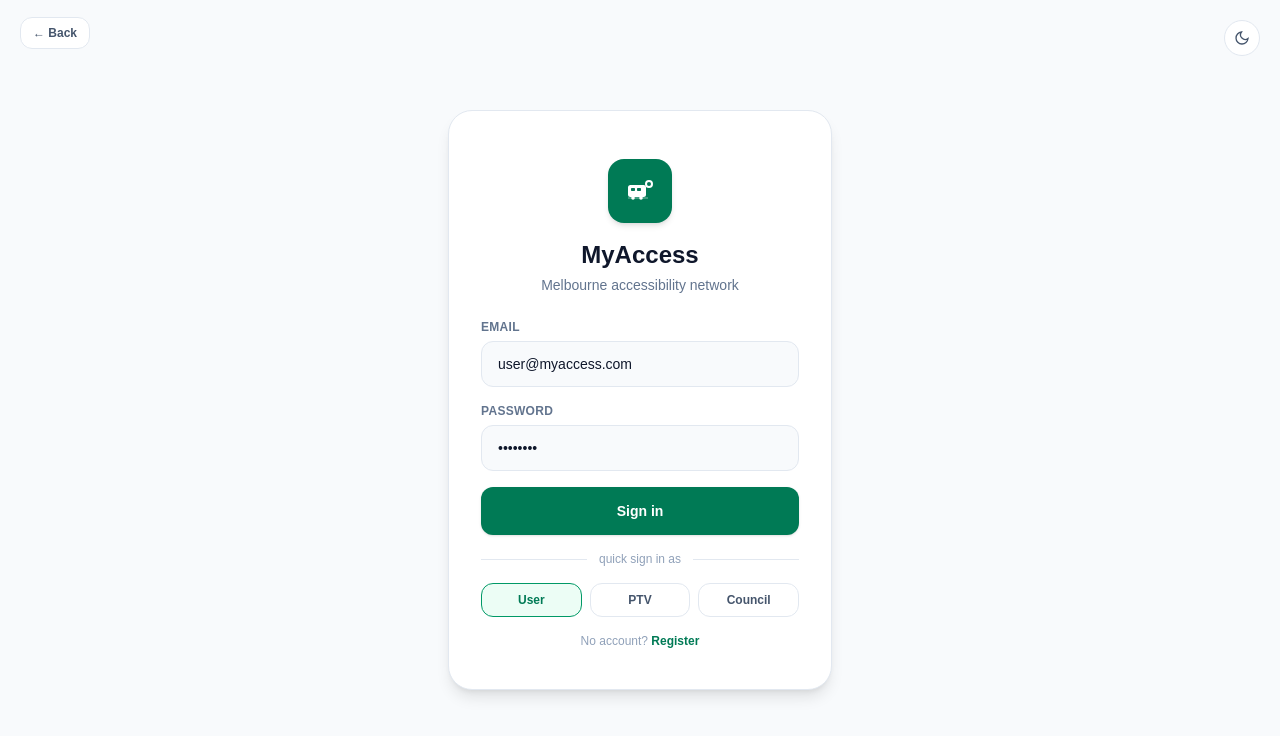
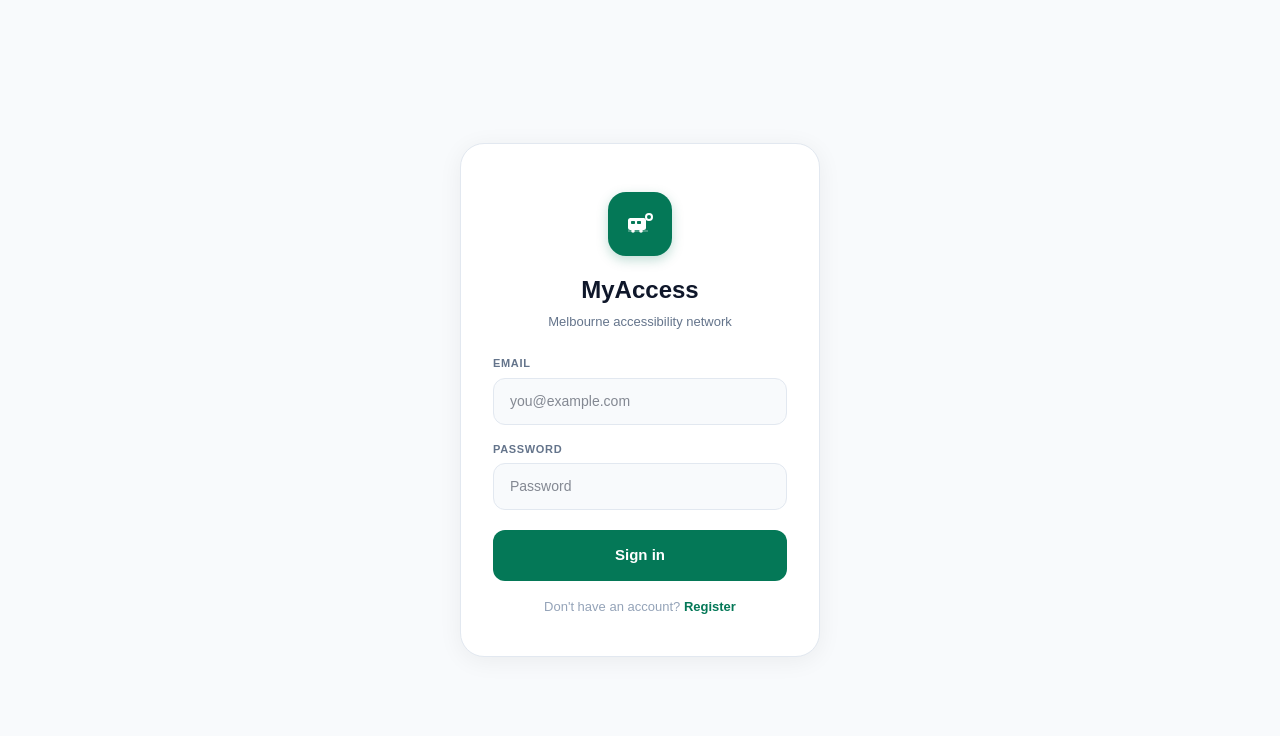
Before and after one commit to Akshaddd/capstone_cvaa, a Next.js app in the folder frontend/: page /m-login in a window 1280 px wide. Shown: the top 736 px of the page. Built offline with nearby package versions, Linux system fonts and the light colour scheme.

Commit message:
simplify login to single role, any credentials go to m-home

```diff
--- a/frontend/app/m-login/page.tsx
+++ b/frontend/app/m-login/page.tsx
@@ -2,51 +2,41 @@
 
 import Link from "next/link";
 import { useState } from "react";
-import { ThemeProvider, ThemeToggle } from "../shared";
-
-const ROLE_ROUTES: Record<string, string> = {
-  "user@myaccess.com":    "/m-home",
-  "ptv@myaccess.com":     "/m-ptv",
-  "council@myaccess.com": "/m-council",
-};
-
-const QUICK_LOGINS = [
-  { label: "User",    email: "user@myaccess.com"    },
-  { label: "PTV",     email: "ptv@myaccess.com"     },
-  { label: "Council", email: "council@myaccess.com" },
-];
+import { ThemeProvider } from "../shared";
 
 function LoginContent() {
-  const [email, setEmail] = useState("user@myaccess.com");
-  const [password, setPassword] = useState("password");
-  const [error, setError] = useState<string | null>(null);
+  const [email,    setEmail]    = useState("");
+  const [password, setPassword] = useState("");
+  const [error,    setError]    = useState<string | null>(null);
 
   function handleSignIn() {
-    const route = ROLE_ROUTES[email.trim().toLowerCase()];
-    if (!route) {
-      setError("Unknown email. Try user@myaccess.com, ptv@myaccess.com, or council@myaccess.com");
-      return;
-    }
-    window.location.href = route;
+    if (!email.trim()) { setError("Please enter your email."); return; }
+    if (!password)     { setError("Please enter your password."); return; }
+
+    window.location.href = "/m-home";
   }
 
   return (
-    <div className="flex min-h-screen flex-col items-center justify-center bg-slate-50 p-5 dark:bg-slate-950">
+    <div style={{
+      minHeight: "100dvh", display: "flex", flexDirection: "column",
+      alignItems: "center", justifyContent: "center",
+      background: "#f8fafc", padding: 20,
+    }}>
 
-      <div className="absolute left-5 top-5">
-        <Link href="/m-landing" className="rounded-xl border border-slate-200 bg-white px-3 py-2 text-xs font-semibold text-slate-600 dark:border-slate-700 dark:bg-slate-800 dark:text-slate-300">
-          ← Back
-        </Link>
-      </div>
-      <div className="absolute right-5 top-5">
-        <ThemeToggle />
-      </div>
+      <div style={{
+        width: "100%", maxWidth: 360,
+        background: "white", borderRadius: 24,
+        border: "1px solid #e2e8f0", boxShadow: "0 4px 24px rgba(0,0,0,0.06)",
+        overflow: "hidden",
+      }}>
 
-      <div className="w-full max-w-sm overflow-hidden rounded-3xl border border-slate-200 bg-white shadow-lg dark:border-slate-800 dark:bg-slate-900">
-
-        {/* Logo */}
-        <div className="flex flex-col items-center px-8 pt-12 pb-6 text-center">
-          <div className="flex h-16 w-16 items-center justify-center rounded-2xl bg-emerald-700 shadow-md">
+        {/* Logo block */}
+        <div style={{ display: "flex", flexDirection: "column", alignItems: "center", padding: "48px 32px 24px", textAlign: "center" }}>
+          <div style={{
+            width: 64, height: 64, borderRadius: 18,
+            background: "#047857", display: "flex", alignItems: "center", justifyContent: "center",
+            boxShadow: "0 4px 12px rgba(4,120,87,0.25)",
+          }}>
             <svg width="28" height="28" viewBox="0 0 28 28" fill="none">
               <rect x="2" y="8" width="18" height="12" rx="2.5" fill="white" />
               <rect x="5" y="11" width="4" height="3" rx="0.8" fill="#047857" />
@@ -58,79 +48,76 @@ function LoginContent() {
               <circle cx="23" cy="7" r="2" fill="#047857" />
             </svg>
           </div>
-          <h1 className="mt-4 text-2xl font-bold text-slate-900 dark:text-white">MyAccess</h1>
-          <p className="mt-1 text-sm text-slate-500 dark:text-slate-400">Melbourne accessibility network</p>
+          <h1 style={{ margin: "16px 0 4px", fontSize: 24, fontWeight: 700, color: "#0f172a" }}>MyAccess</h1>
+          <p style={{ margin: 0, fontSize: 13, color: "#64748b" }}>Melbourne accessibility network</p>
         </div>
 
         {/* Form */}
-        <div className="flex flex-col gap-4 px-8 pb-10">
+        <div style={{ padding: "0 32px 40px", display: "flex", flexDirection: "column", gap: 16 }}>
+
           <div>
-            <label className="mb-1.5 block text-xs font-semibold uppercase tracking-wide text-slate-500 dark:text-slate-400">
+            <label style={{ display: "block", marginBottom: 6, fontSize: 11, fontWeight: 600, color: "#64748b", textTransform: "uppercase", letterSpacing: "0.06em" }}>
               Email
             </label>
             <input
               type="email"
               value={email}
               onChange={(e) => { setEmail(e.target.value); setError(null); }}
-              className="w-full rounded-xl border border-slate-200 bg-slate-50 px-4 py-3 text-sm text-slate-900 outline-none focus:border-emerald-600 dark:border-slate-700 dark:bg-slate-800 dark:text-white"
+              placeholder="you@example.com"
               autoCapitalize="none"
               autoCorrect="off"
+              style={{
+                width: "100%", boxSizing: "border-box",
+                border: "1px solid #e2e8f0", borderRadius: 12,
+                background: "#f8fafc", padding: "12px 16px",
+                fontSize: 14, color: "#0f172a", outline: "none",
+              }}
             />
           </div>
 
           <div>
-            <label className="mb-1.5 block text-xs font-semibold uppercase tracking-wide text-slate-500 dark:text-slate-400">
+            <label style={{ display: "block", marginBottom: 6, fontSize: 11, fontWeight: 600, color: "#64748b", textTransform: "uppercase", letterSpacing: "0.06em" }}>
               Password
             </label>
             <input
               type="password"
               value={password}
-              onChange={(e) => setPassword(e.target.value)}
-              className="w-full rounded-xl border border-slate-200 bg-slate-50 px-4 py-3 text-sm text-slate-900 outline-none focus:border-emerald-600 dark:border-slate-700 dark:bg-slate-800 dark:text-white"
+              onChange={(e) => { setPassword(e.target.value); setError(null); }}
+              placeholder="Password"
+              style={{
+                width: "100%", boxSizing: "border-box",
+                border: "1px solid #e2e8f0", borderRadius: 12,
+                background: "#f8fafc", padding: "12px 16px",
+                fontSize: 14, color: "#0f172a", outline: "none",
+              }}
             />
           </div>
 
           {error && (
-            <p className="rounded-xl border border-red-100 bg-red-50 px-3 py-2 text-xs text-red-600 dark:border-red-900 dark:bg-red-950 dark:text-red-400">
+            <p style={{ margin: 0, fontSize: 13, color: "#dc2626", background: "#fef2f2", border: "1px solid #fecaca", borderRadius: 10, padding: "10px 14px" }}>
               {error}
             </p>
           )}
 
           <button
             onClick={handleSignIn}
-            className="block w-full rounded-xl bg-emerald-700 py-3.5 text-center text-sm font-bold text-white shadow-sm active:bg-emerald-800"
+            style={{
+              width: "100%", padding: "14px 0", borderRadius: 12,
+              background: "#047857", color: "white", fontWeight: 700,
+              fontSize: 15, border: "none", cursor: "pointer",
+              marginTop: 4,
+            }}
           >
             Sign in
           </button>
 
-          <div className="flex items-center gap-3">
-            <div className="h-px flex-1 bg-slate-200 dark:bg-slate-700" />
-            <p className="text-xs text-slate-400">quick sign in as</p>
-            <div className="h-px flex-1 bg-slate-200 dark:bg-slate-700" />
-          </div>
-
-          <div className="grid grid-cols-3 gap-2">
-            {QUICK_LOGINS.map((q) => (
-              <button
-                key={q.label}
-                onClick={() => { setEmail(q.email); setError(null); }}
-                className={`rounded-xl border px-2 py-2 text-xs font-semibold transition-colors ${
-                  email === q.email
-                    ? "border-emerald-600 bg-emerald-50 text-emerald-700 dark:bg-emerald-950 dark:text-emerald-400"
-                    : "border-slate-200 bg-white text-slate-600 dark:border-slate-700 dark:bg-slate-800 dark:text-slate-300"
-                }`}
-              >
-                {q.label}
-              </button>
-            ))}
-          </div>
-
-          <p className="text-center text-xs text-slate-400 dark:text-slate-500">
-            No account?{" "}
-            <Link href="/m-landing" className="font-semibold text-emerald-700 dark:text-emerald-500">
+          <p style={{ margin: 0, textAlign: "center", fontSize: 13, color: "#94a3b8" }}>
+            Don&apos;t have an account?{" "}
+            <Link href="/m-landing" style={{ color: "#047857", fontWeight: 600, textDecoration: "none" }}>
               Register
             </Link>
           </p>
+
         </div>
       </div>
     </div>
```
